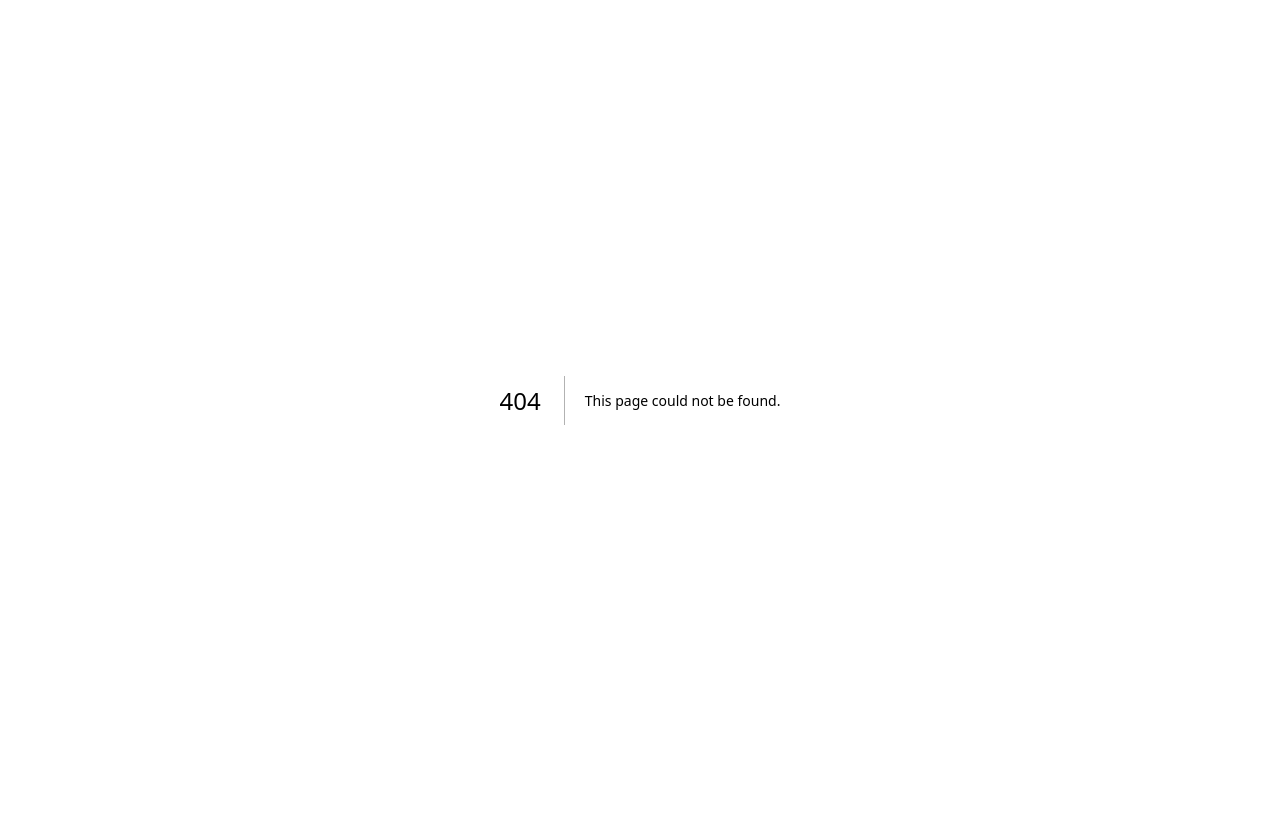
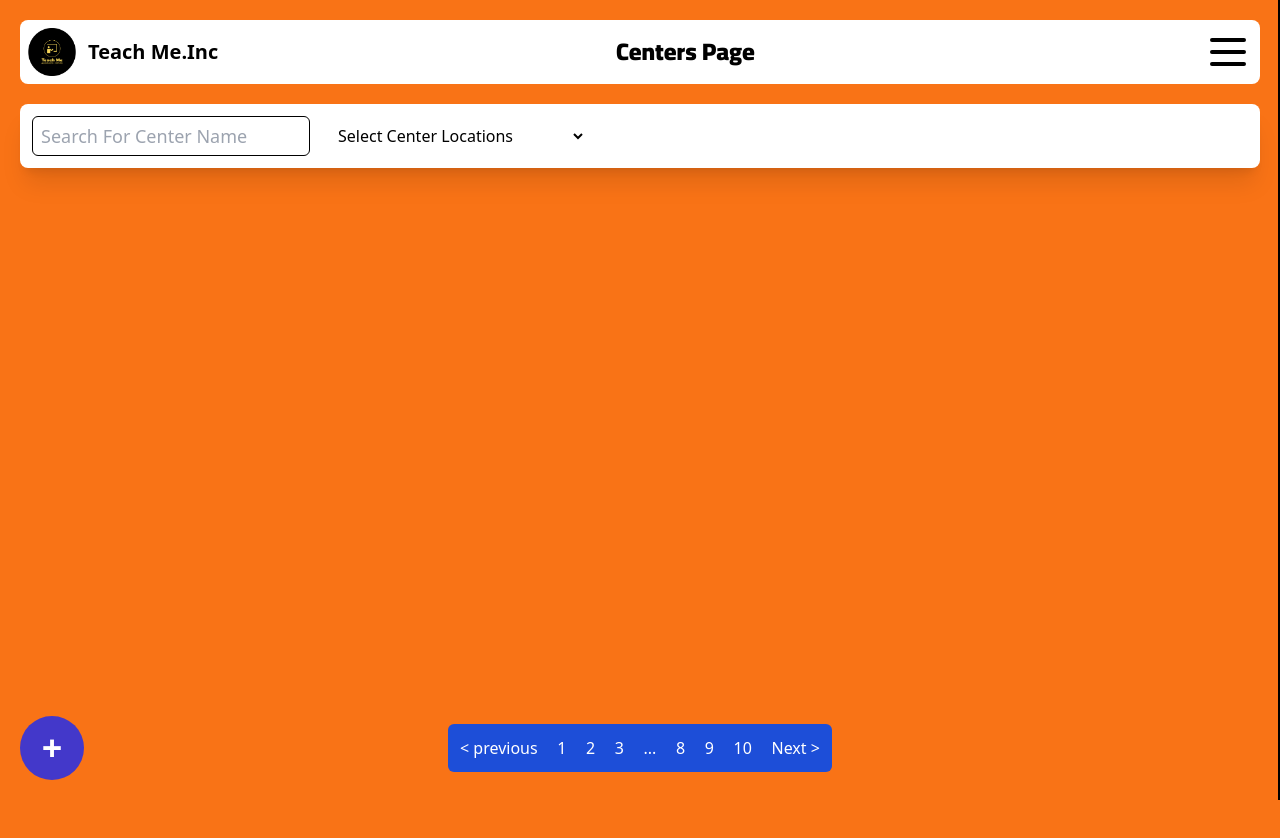
Before and after one commit to ahmed-mohamed-eng/teach-me-desktop, a Next.js app: page /centers in a window 1280 px wide. Before the commit this address had no page. Shown: the top 838 px of the page. Before the commit the page ends 800 px from the top, so only its background shows below. Built offline with nearby package versions, Linux system fonts and the light colour scheme.

Commit message:
added the centers

```diff
--- /dev/null
+++ b/app/centers/page.tsx
@@ -0,0 +1,21 @@
+"use client";
+
+import Header from "@/components/pages/home/Header";
+import PaginationComp from "@/components/shared/PaginationComp";
+import SearchFilters from "@/components/pages/centers/SearchFilters";
+import FloatingCreateButton from "@/components/shared/FloatingCreateButton";
+import CentersShowCards from "@/components/pages/centers/CentersShowCards";
+
+const CentersPage = () => {
+  return (
+    <main className="w-full bg-orange-500 flex min-h-screen flex-col items-start justify-start p-5 space-y-5">
+      <Header title="Centers Page" />
+      <SearchFilters />
+      <CentersShowCards />
+      <FloatingCreateButton linkTo="/centers/create" />
+      <PaginationComp />
+    </main>
+  );
+};
+
+export default CentersPage;
--- /dev/null
+++ b/components/pages/centers/CentersShowCards/index.tsx
@@ -0,0 +1,9 @@
+import React from "react";
+
+const CentersShowCards = () => {
+  return (
+    <section className="w-full h-[60rem] p-3 flex flex-col items-start justify-start"></section>
+  );
+};
+
+export default CentersShowCards;
--- a/components/pages/centers/PaginationComp.tsx
+++ /dev/null
@@ -1,9 +0,0 @@
-import React from 'react'
-
-const PaginationComp = () => {
-  return (
-    <div>PaginationComp</div>
-  )
-}
-
-export default PaginationComp;
--- a/components/pages/centers/SearchFilters/OptionsSearch.tsx
+++ b/components/pages/centers/SearchFilters/OptionsSearch.tsx
@@ -1,9 +1,23 @@
-import React from 'react'
-
-const OptionsSearch = () => {
-  return (
-    <div>OptionsSearch</div>
-  )
+export interface OptionsSearchProps {
+  options: any[];
+  htmlName?: string;
+  placeholder?: string;
 }
 
+const OptionsSearch = (props: OptionsSearchProps) => {
+  return (
+    <div className="h-10">
+      <select
+        className="w-64 h-full p-1 bg-white"
+        name={props.htmlName}
+        id={`select-${props.htmlName}`}
+      >
+        <option value="all">
+          {props.placeholder || "Select Center Locations"}
+        </option>
+      </select>
+    </div>
+  );
+};
+
 export default OptionsSearch;
--- a/components/pages/centers/SearchFilters/TextSearch.tsx
+++ b/components/pages/centers/SearchFilters/TextSearch.tsx
@@ -1,9 +1,20 @@
-import React from 'react'
+import { HTMLInputTypeAttribute } from "react";
 
-const TextSearch = () => {
-  return (
-    <div>TextSearch</div>
-  )
+export interface TextSearchProps {
+  name?: string;
+  type?: HTMLInputTypeAttribute;
 }
 
+const TextSearch = (props: TextSearchProps) => {
+  return (
+    <div>
+      <input
+        className="w-full h-10 border border-black rounded-md p-2 text-lg"
+        type={props.type}
+        placeholder={props.name || "Search For Center Name"}
+      />
+    </div>
+  );
+};
+
 export default TextSearch;
--- a/components/pages/centers/SearchFilters/index.tsx
+++ b/components/pages/centers/SearchFilters/index.tsx
@@ -3,9 +3,9 @@ import OptionsSearch from "./OptionsSearch";
 
 const SearchFilters = () => {
   return (
-    <section>
+    <section className="w-full bg-white p-3 flex items-center justify-start rounded-lg shadow-xl space-x-5">
       <TextSearch />
-      <OptionsSearch />
+      <OptionsSearch options={[]} />
     </section>
   );
 };
--- /dev/null
+++ b/components/shared/FloatingCreateButton.tsx
@@ -0,0 +1,20 @@
+import Link from "next/link";
+
+export interface FloatingCreateButtonProps {
+  linkTo: string;
+}
+
+const FloatingCreateButton = (props: FloatingCreateButtonProps) => {
+  return (
+    <button className="fixed bottom-5 left-5 w-16 h-16 rounded-full bg-indigo-700 flex items-center justify-center">
+      <Link
+        className="flex items-center justify-center font-black text-white"
+        href={props.linkTo}
+      >
+        <span className="w-full h-full text-4xl ">+</span>
+      </Link>
+    </button>
+  );
+};
+
+export default FloatingCreateButton;
--- /dev/null
+++ b/components/shared/PaginationComp.tsx
@@ -0,0 +1,23 @@
+"use client";
+
+import ReactPaginate from "react-paginate";
+
+const PaginationComp = () => {
+  return (
+    <div className="fixed bottom-7 left-[35%] w-96 h-12">
+      <ReactPaginate
+        containerClassName="flex items-center justify-between bg-blue-700 p-3 rounded-md"
+        nextClassName="text-white"
+        previousClassName="text-white"
+        pageClassName="text-white"
+        breakClassName="text-white"
+        pageCount={10}
+        nextLabel="Next >"
+        previousLabel="< previous"
+        breakLabel="..."
+      />
+    </div>
+  );
+};
+
+export default PaginationComp;
--- a/package.json
+++ b/package.json
@@ -17,6 +17,7 @@
     "react": "^18",
     "react-dom": "^18",
     "react-hook-form": "^7.48.2",
+    "react-paginate": "^8.2.0",
     "react-toastify": "^9.1.3",
     "recharts": "^2.10.1",
     "validator": "^13.11.0"
```
Also changed, not shown: utils/dto/create-center.dto.ts (added, +18 -0 lines), 1 other file (tests, documents, lock files or other folders).
